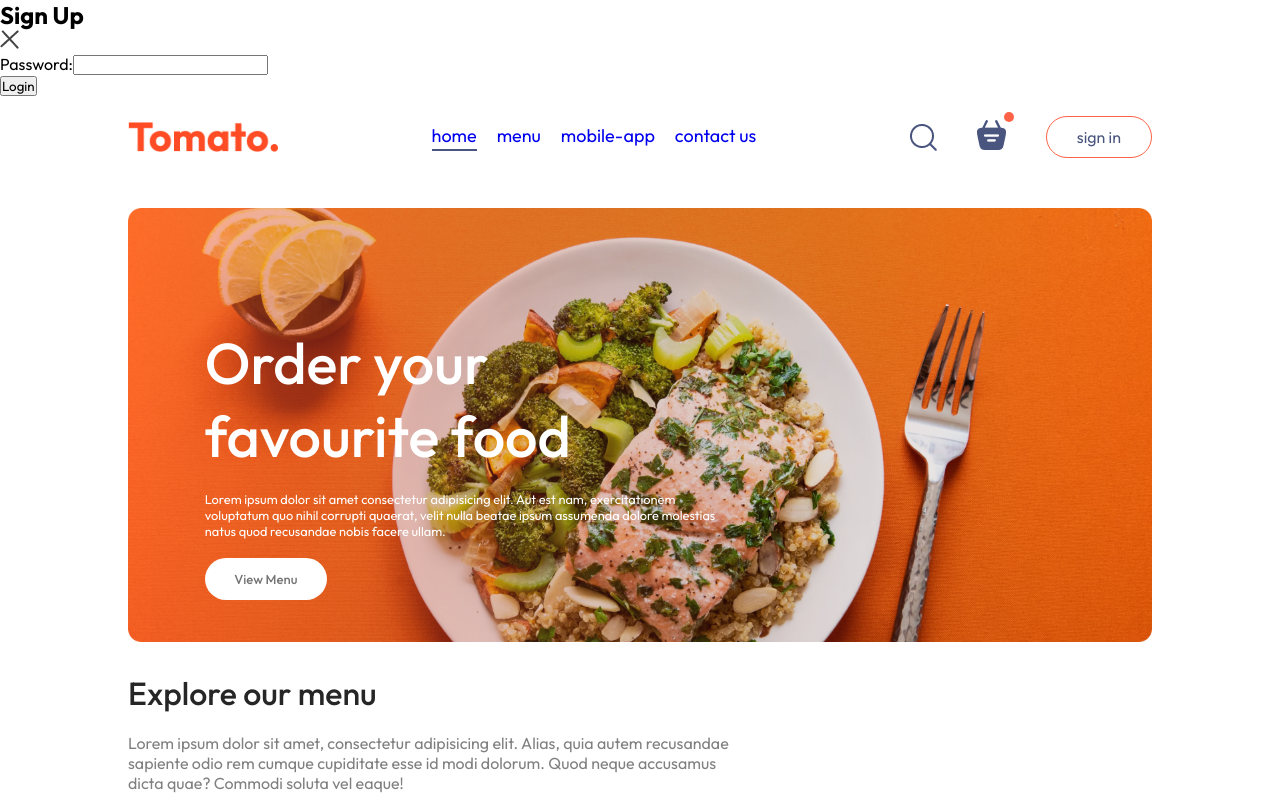
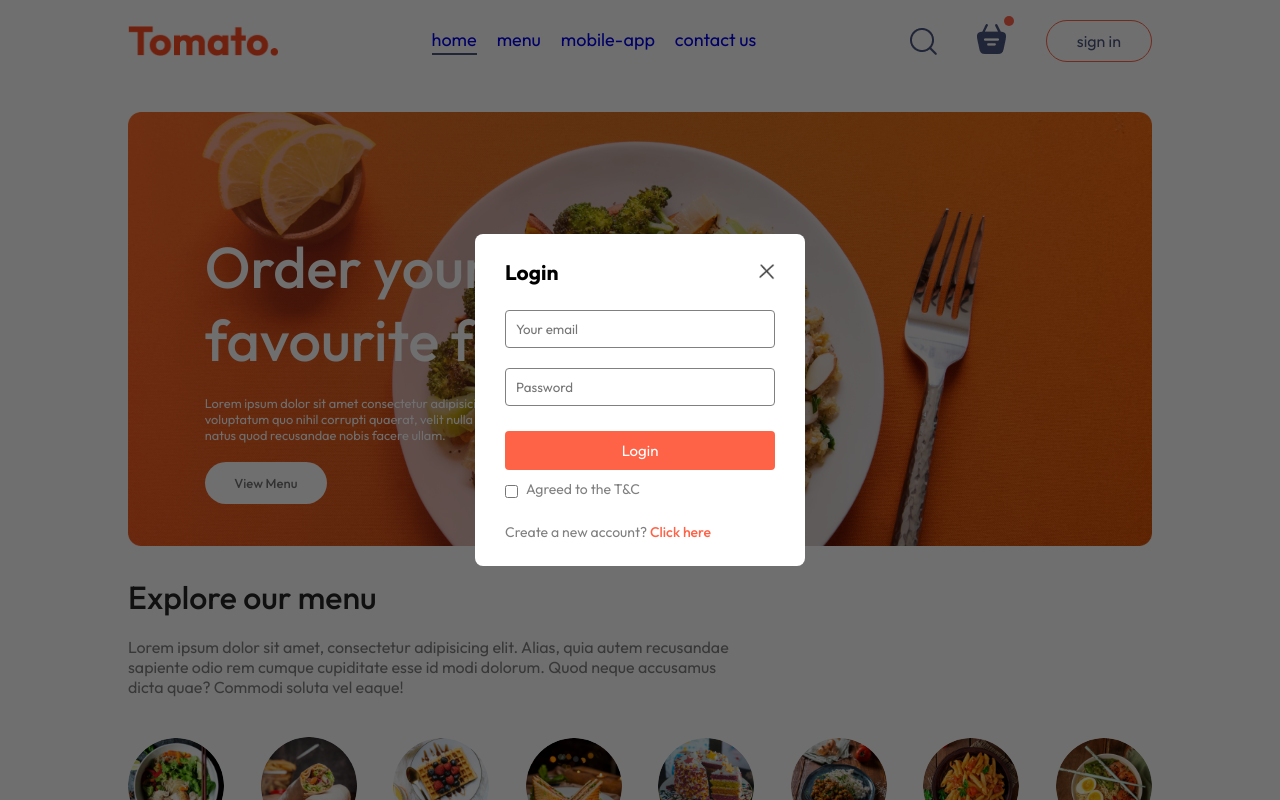
Before and after one commit to iamharie/Food-Delivery-App, a React (Vite) app in the folder frontend/: page / in a window 1280 px wide. Both pictures are taken after a click on the button "sign in". Shown: the top 800 px of the page. Built offline with nearby package versions, Linux system fonts and the light colour scheme.

Commit message:
styled: Login Popup screen

```diff
--- a/frontend/src/components/LoginPopup/LoginPopup.css
+++ b/frontend/src/components/LoginPopup/LoginPopup.css
@@ -0,0 +1,74 @@
+.login-popup {
+  position: absolute;
+  z-index: 1;
+  width: 100%;
+  height: 100%;
+  background-color: #00000090;
+  display: grid;
+}
+
+.login-popup-container {
+  place-self: center;
+  width: max(23vw, 330px);
+  color: #808080;
+  background-color: white;
+  display: flex;
+  flex-direction: column;
+  gap: 25px;
+  padding: 25px 30px;
+  border-radius: 8px;
+  font-size: 14px;
+  animation: fadIn 0.5s;
+}
+
+.login-popup-title {
+  display: flex;
+  justify-content: space-between;
+  align-items: center;
+  color: black;
+}
+
+.login-popup-title img {
+  width: 16px;
+  cursor: pointer;
+}
+
+.login-popup-inputs {
+  display: flex;
+  flex-direction: column;
+  gap: 20px;
+}
+
+.login-popup-inputs input {
+  outline: none;
+  border: 1px solid #808080;
+  padding: 10px;
+  border-radius: 4px;
+}
+
+.login-popup-container button {
+  border: none;
+  padding: 10px;
+  border-radius: 4px;
+  color: white;
+  background-color: tomato;
+  font-size: 15px;
+  cursor: pointer;
+}
+
+.login-popup-condition {
+  display: flex;
+  align-items: start;
+  gap: 8px;
+  margin-top: -15px;
+}
+
+.login-popup-condition input {
+  margin-top: 5px;
+}
+
+.login-popup p span {
+  color: tomato;
+  font-weight: 500;
+  cursor: pointer;
+}
--- a/frontend/src/components/LoginPopup/LoginPopup.jsx
+++ b/frontend/src/components/LoginPopup/LoginPopup.jsx
@@ -3,7 +3,7 @@
 import { assets } from "../../assets/assets";
 
 const LoginPopup = ({ setShowLogin }) => {
-  const [currState, setCurrState] = useState("Sign Up");
+  const [currState, setCurrState] = useState("Login");
   return (
     <div className="login-popup">
       <form className="login-popup-container">
@@ -15,11 +15,34 @@
             alt="close icon"
           />
         </div>
-        <div className="form-group">
-          <label htmlFor="password">Password:</label>
-          <input type="password" id="password" name="password" />
+        <div className="login-popup-inputs">
+          {currState === "Login" ? (
+            <></>
+          ) : (
+            <input type="text" placeholder="Your name" required />
+          )}
+
+          <input type="email" placeholder="Your email" required />
+          <input type="password" placeholder="Password" required />
         </div>
-        <button type="submit">Login</button>
+        <button type="submit">
+          {currState === "Sign Up" ? "Create account" : "Login"}
+        </button>
+        <div className="login-popup-condition">
+          <input type="checkbox" required />
+          <p>Agreed to the T&C</p>
+        </div>
+        {currState === "Login" ? (
+          <p>
+            Create a new account?{" "}
+            <span onClick={() => setCurrState("Sign Up")}>Click here</span>
+          </p>
+        ) : (
+          <p>
+            Already have an account{" "}
+            <span onClick={() => setCurrState("Login")}>Login here</span>
+          </p>
+        )}
       </form>
     </div>
   );
```
